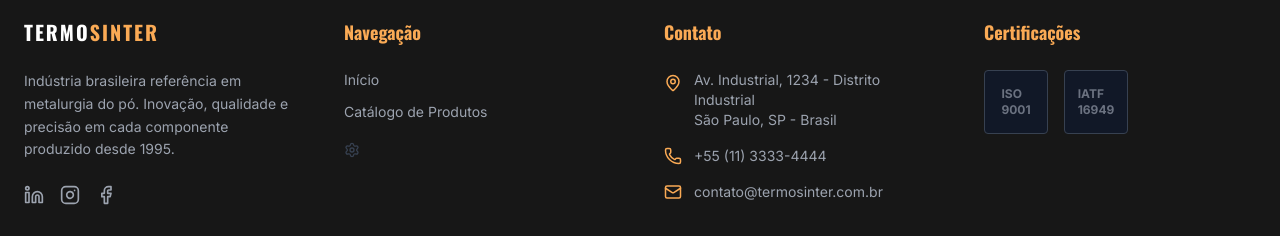
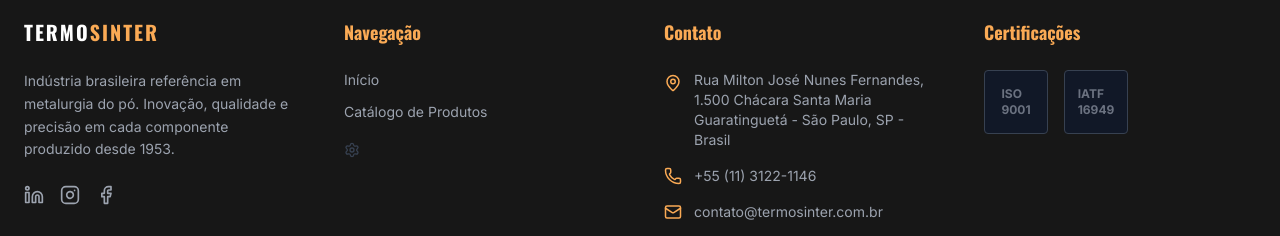
Before and after one commit to termosinterdev/termo-app, a React (Vite) app: page / in a window 1280 px wide. Shown: the part 2290-2526 px from the top of the page. Built offline with nearby package versions, Linux system fonts and the light colour scheme; no server answers.

Commit message:
Atualizacao de endereco e telefone

```diff
--- a/components/Footer.tsx
+++ b/components/Footer.tsx
@@ -19,7 +19,7 @@
               </span>
             </div>
             <p className="text-gray-400 text-sm leading-relaxed mb-6">
-              Indústria brasileira referência em metalurgia do pó. Inovação, qualidade e precisão em cada componente produzido desde 1995.
+              Indústria brasileira referência em metalurgia do pó. Inovação, qualidade e precisão em cada componente produzido desde 1953.
             </p>
             <div className="flex space-x-4">
               <a href="#" className="text-gray-400 hover:text-termo-yellow transition-colors"><Linkedin size={20} /></a>
@@ -52,11 +52,11 @@
             <ul className="space-y-4 text-sm text-gray-400">
               <li className="flex items-start gap-3">
                 <MapPin size={18} className="text-termo-yellow shrink-0 mt-1" />
-                <span>Av. Industrial, 1234 - Distrito Industrial<br/>São Paulo, SP - Brasil</span>
+                <span>Rua Milton José Nunes Fernandes, 1.500 Chácara Santa Maria<br/>Guaratinguetá - São Paulo, SP - Brasil</span>
               </li>
               <li className="flex items-center gap-3">
                 <Phone size={18} className="text-termo-yellow shrink-0" />
-                <span>+55 (11) 3333-4444</span>
+                <span>+55 (11) 3122-1146</span>
               </li>
               <li className="flex items-center gap-3">
                 <Mail size={18} className="text-termo-yellow shrink-0" />
```
Also changed, not shown: 2 other files (tests, documents, lock files or other folders).
